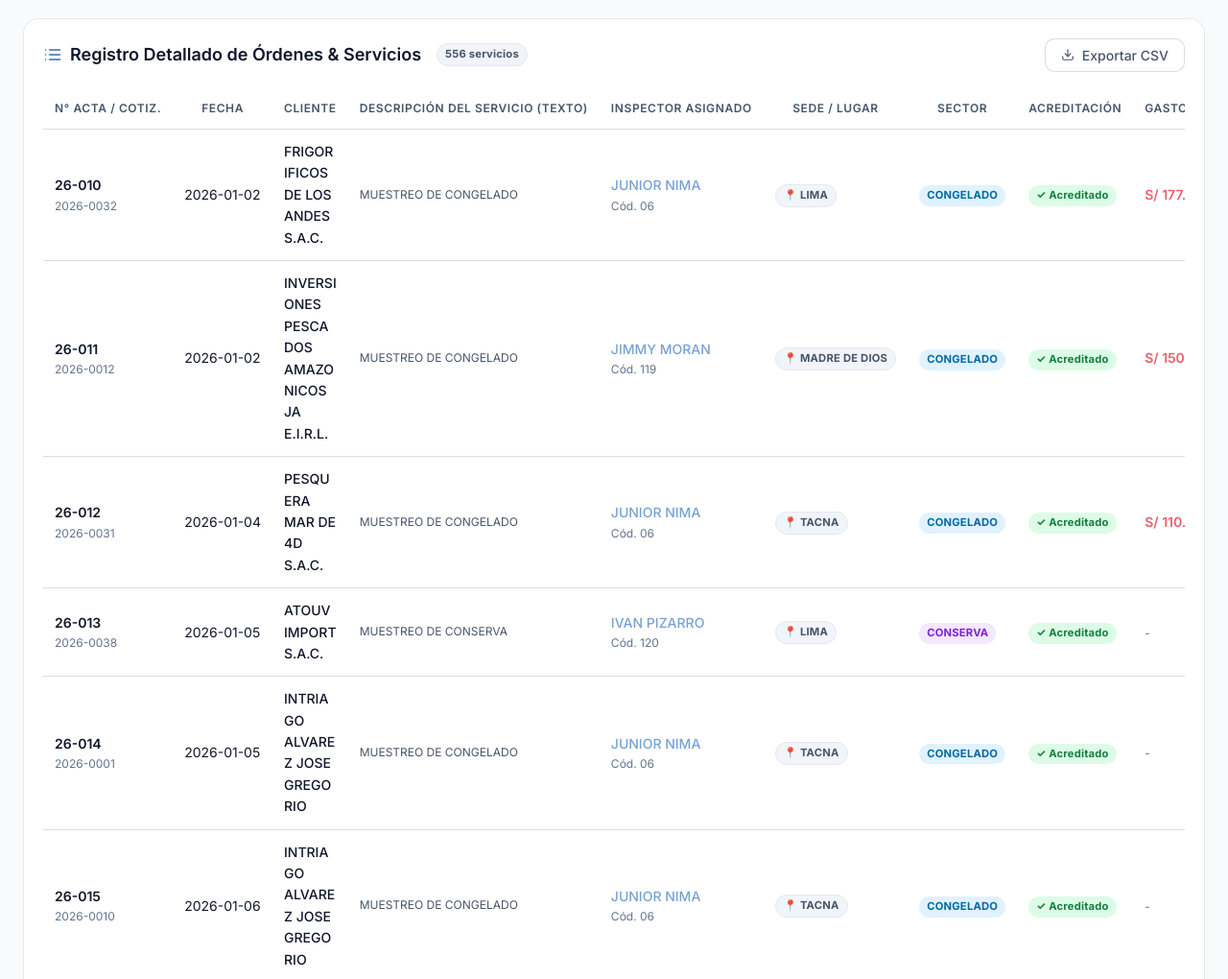
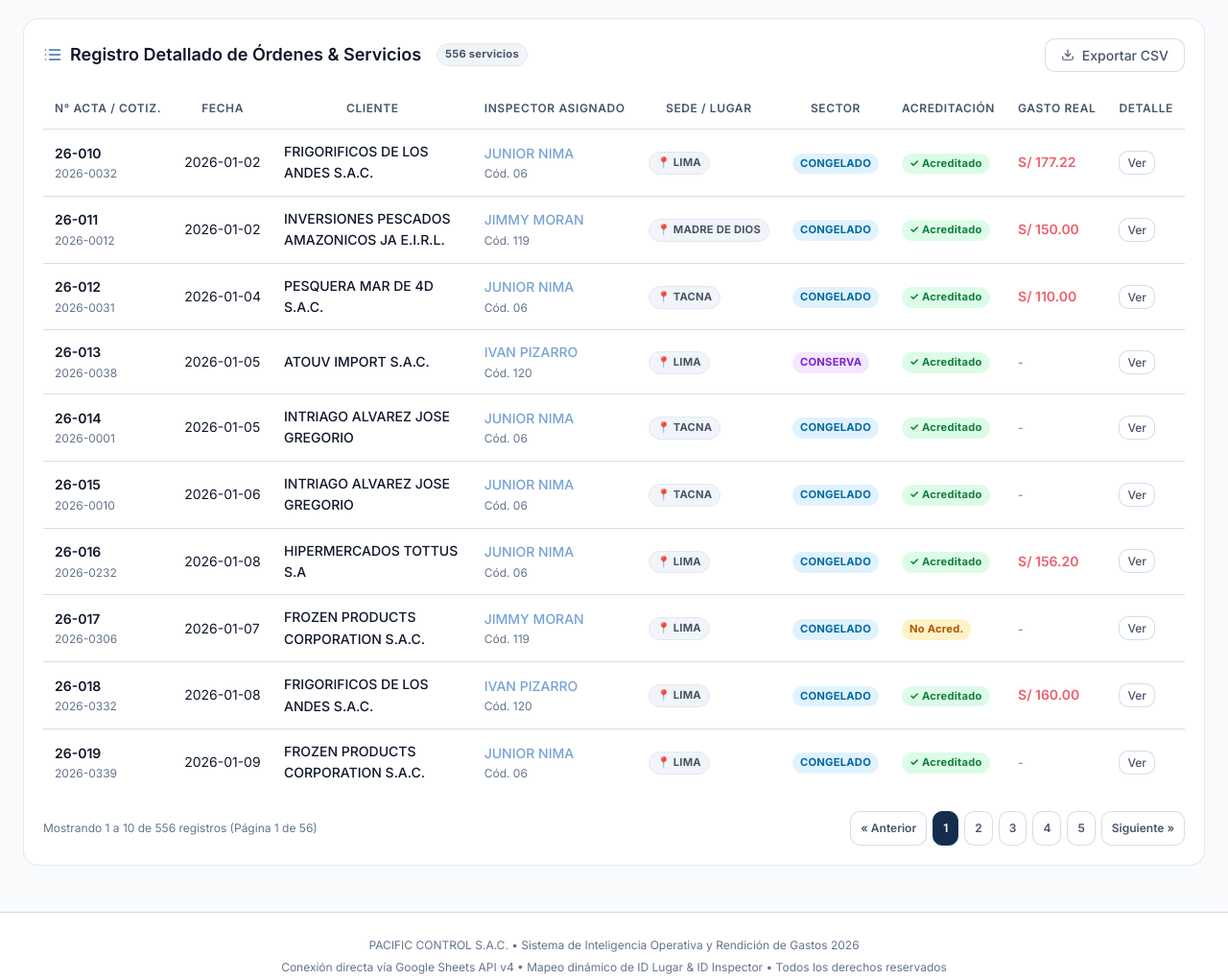
Before and after one commit to diamelizsurquillo-cell/pacific-control, a website: page public/index.html in a window 1280 px wide. Shown: the part 1773-2793 px from the top of the page at 96% size. Drawn offline with nearby package versions, Linux system fonts and the light colour scheme; no server answers.

Commit message:
refactor: remover columna descripcion de tabla principal para optimizar espacio

```diff
--- a/public/index.html
+++ b/public/index.html
@@ -433,7 +433,6 @@
                   <th>N° Acta / Cotiz.</th>
                   <th>Fecha</th>
                   <th>Cliente</th>
-                  <th>Descripción del Servicio (Texto)</th>
                   <th>Inspector Asignado</th>
                   <th>Sede / Lugar</th>
                   <th>Sector</th>
--- a/public/js/app.js
+++ b/public/js/app.js
@@ -485,12 +485,7 @@
             ${escapeHtml(s.fechaInspeccion || '-')}
           </td>
           <td>
-            <div style="font-weight: 500; max-width: 220px; word-break: break-word;">${escapeHtml(s.cliente || 'Sin Cliente')}</div>
-          </td>
-          <td>
-            <div style="max-width: 320px; font-size: var(--text-xs); color: var(--text-secondary); line-height: 1.4; word-break: break-word;">
-              ${escapeHtml(s.descripcion || 'Sin descripción')}
-            </div>
+            <div style="font-weight: 500; max-width: 240px; word-break: break-word;">${escapeHtml(s.cliente || 'Sin Cliente')}</div>
           </td>
           <td>
             <div style="font-weight: 500; color: var(--primary-300);">${escapeHtml(inspectoresText)}</div>
```
